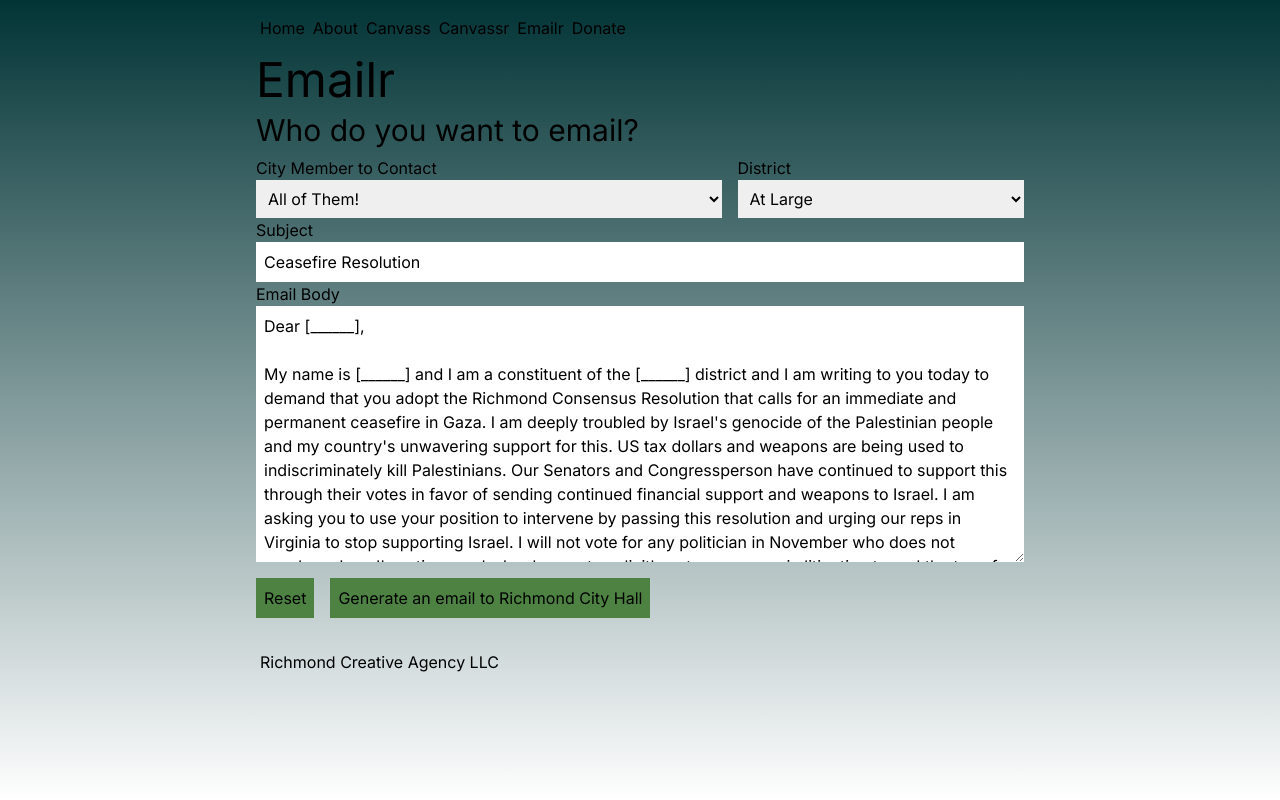
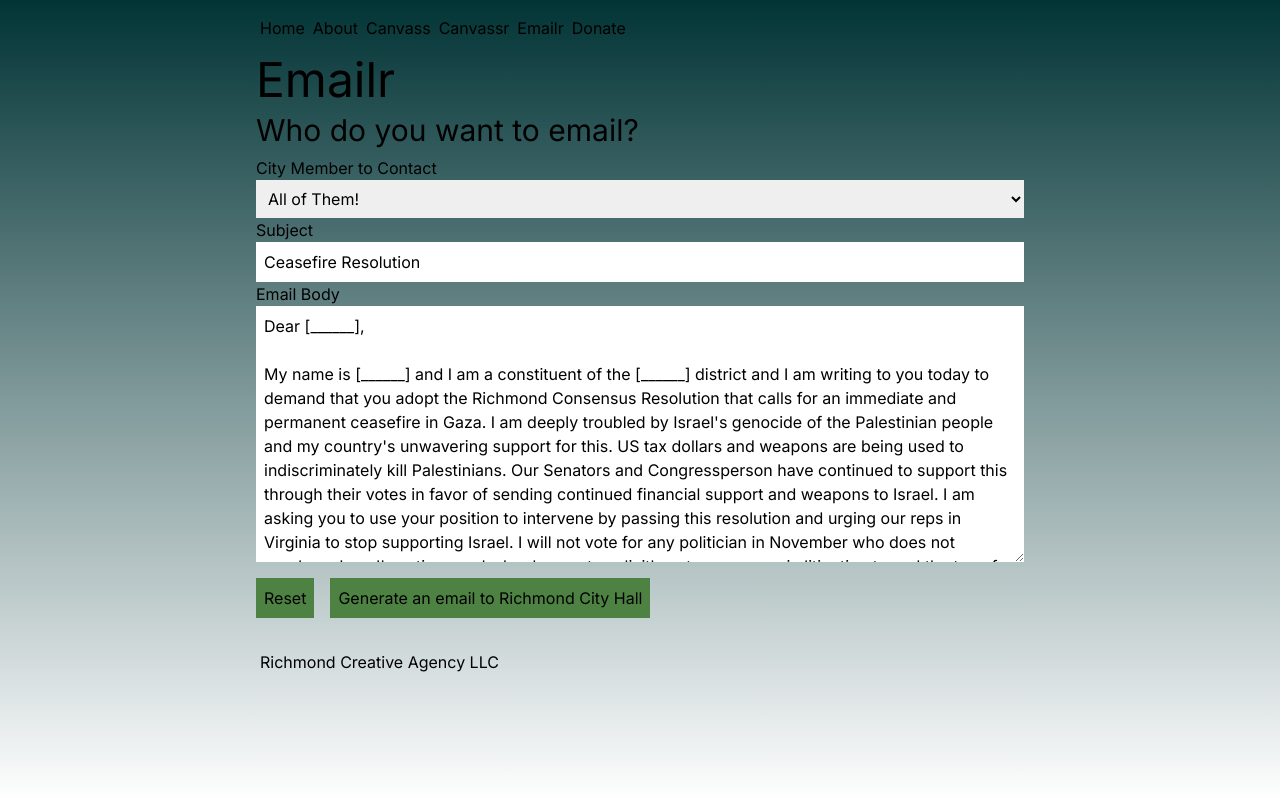
Before and after one commit to Richmond-Creative-Agency/fieldagent, a Next.js app: page /tool/emailr in a window 1280 px wide. Built offline with nearby package versions, Linux system fonts and the light colour scheme.

Commit message:
fix: Remove district select

```diff
--- a/src/app/tool/emailr/Emailr.jsx
+++ b/src/app/tool/emailr/Emailr.jsx
@@ -154,7 +154,6 @@ Thank you, \n
             handleChange={selectRecipient}
             selectValues={selectValues}
           />
-          <DistrictSelect handleChange={selectDistrict} districts={districts} />
         </div>
         <EmailSubject
           handleChange={handleSubjectChange}
```
